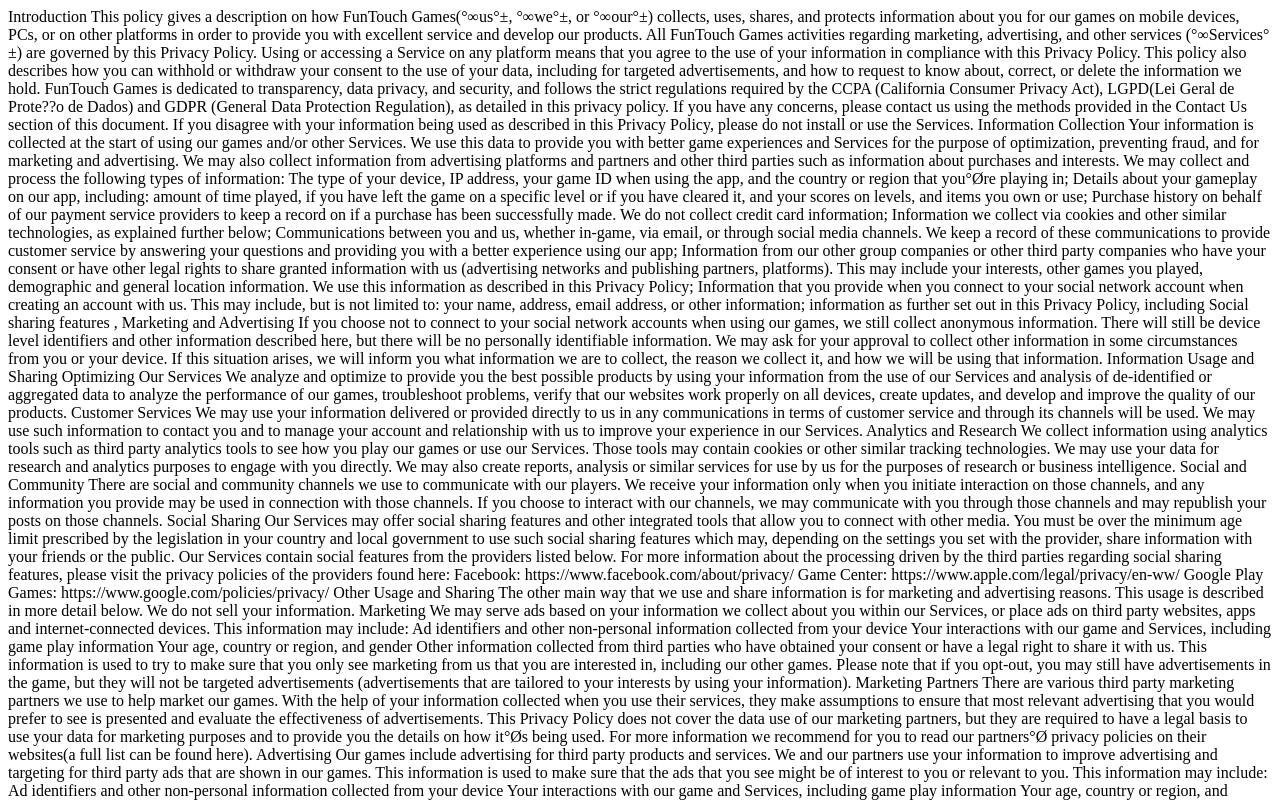
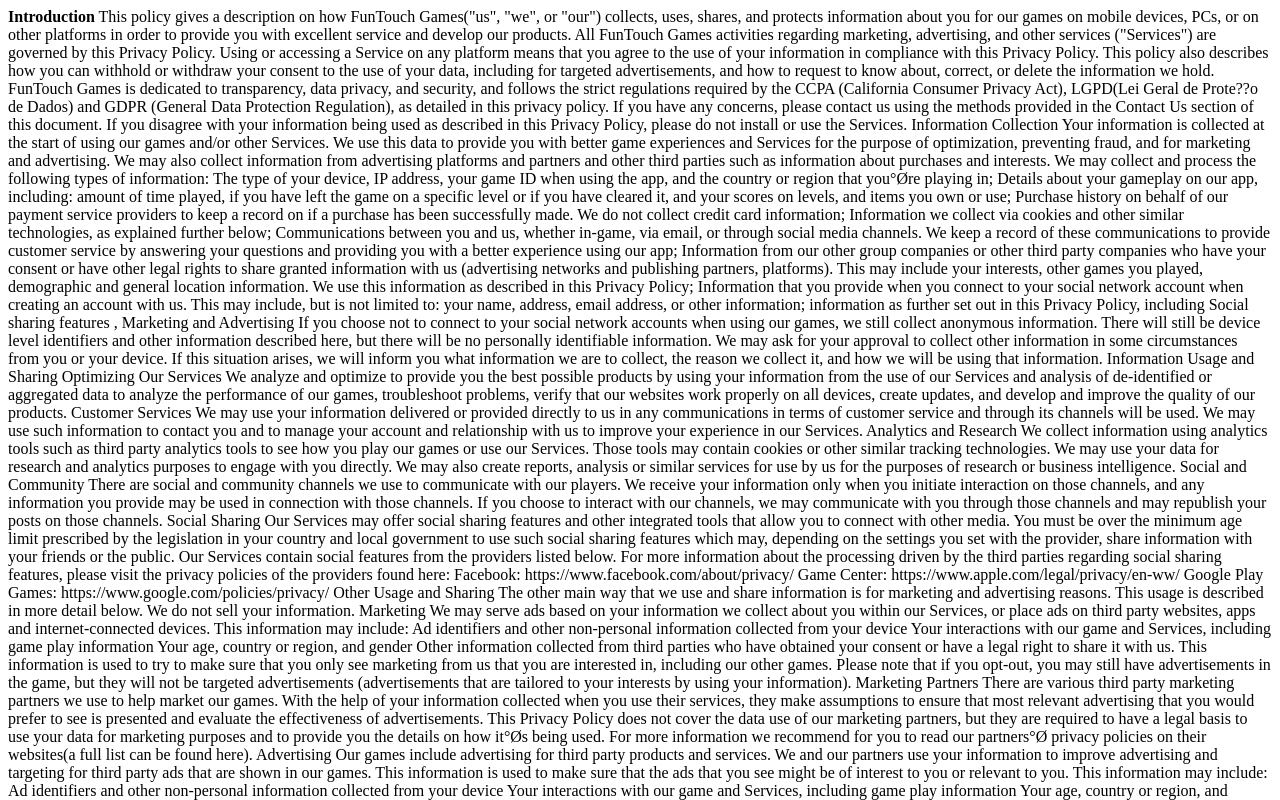
Before and after one commit to NewMacPro/huaweiprivacy, a plain HTML site: page index.html in a window 1280 px wide. Shown: the top 800 px of the page. Drawn offline with Linux system fonts and the light colour scheme.

Commit message:
Update index.html

```diff
--- a/index.html
+++ b/index.html
@@ -8,10 +8,10 @@
 	</head>
 
 	<body>
-        Introduction
-        This policy gives a description on how FunTouch Games(°∞us°±, °∞we°±, or °∞our°±) collects, uses, shares, and protects information about you for our games on mobile devices, PCs, or on other platforms in order to provide you with excellent service and develop our products.
+        <b>Introduction</b>
+        This policy gives a description on how FunTouch Games("us", "we", or "our") collects, uses, shares, and protects information about you for our games on mobile devices, PCs, or on other platforms in order to provide you with excellent service and develop our products.
 
-        All FunTouch Games activities regarding marketing, advertising, and other services (°∞Services°±) are governed by this Privacy Policy. Using or accessing a Service on any platform means that you agree to the use of your information in compliance with this Privacy Policy. This policy also describes how you can withhold or withdraw your consent to the use of your data, including for targeted advertisements, and how to request to know about, correct, or delete the information we hold.
+        All FunTouch Games activities regarding marketing, advertising, and other services ("Services") are governed by this Privacy Policy. Using or accessing a Service on any platform means that you agree to the use of your information in compliance with this Privacy Policy. This policy also describes how you can withhold or withdraw your consent to the use of your data, including for targeted advertisements, and how to request to know about, correct, or delete the information we hold.
 
         FunTouch Games is dedicated to transparency, data privacy, and security, and follows the strict regulations required by the CCPA (California Consumer Privacy Act), LGPD(Lei Geral de Prote??o de Dados) and GDPR (General Data Protection Regulation), as detailed in this privacy policy.
 
```
